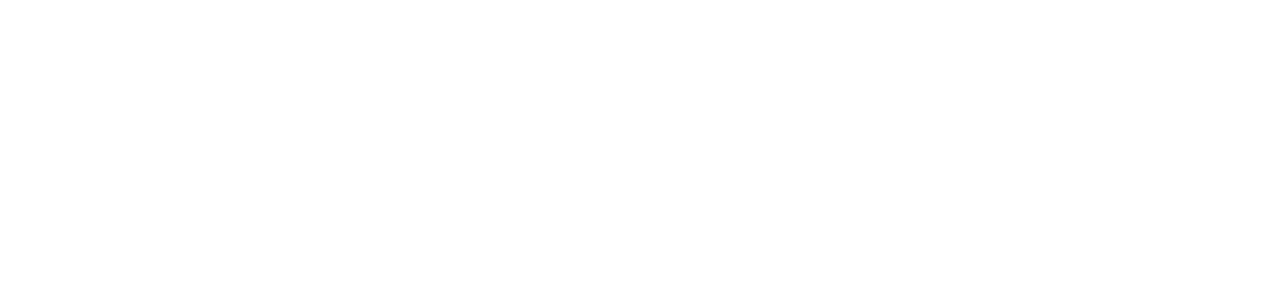
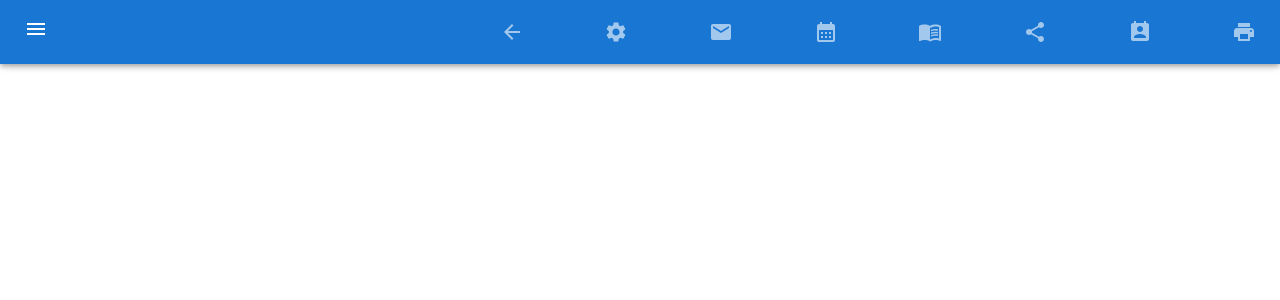
Before and after one commit to CipiVlad/bookingNotes, a React (Vite) app in the folder frontend/: page / in a window 1280 px wide. Shown: the top 300 px of the page. Built offline with nearby package versions, Linux system fonts and the light colour scheme.

Commit message:
navbar whithout functionality done

```diff
--- a/frontend/src/App.jsx
+++ b/frontend/src/App.jsx
@@ -1,9 +1,11 @@
 import './App.css'
+import NavBar from './components/main/NavBar'
 
 function App() {
 
   return (
     <div className="App">
+      <NavBar />
     </div>
   )
 }
--- a/frontend/src/components/main/NavBar.jsx
+++ b/frontend/src/components/main/NavBar.jsx
@@ -1,10 +1,60 @@
-import React from 'react'
+import { AppBar, Typography, Toolbar, Tabs, Tab, Box, Grid } from '@mui/material';
+
+import ArrowBackIcon from '@mui/icons-material/ArrowBack';
+import SettingsIcon from '@mui/icons-material/Settings';
+import MailIcon from '@mui/icons-material/Mail';
+import CalendarMonthIcon from '@mui/icons-material/CalendarMonth';
+import PermContactCalendarIcon from '@mui/icons-material/PermContactCalendar';
+import MenuBookIcon from '@mui/icons-material/MenuBook';
+import ShareIcon from '@mui/icons-material/Share';
+import PrintIcon from '@mui/icons-material/Print';
+import MenuIcon from '@mui/icons-material/Menu'
 
 const NavBar = () => {
     return (
-        <header>
+        <>
+            <AppBar>
+                <Toolbar>
+                    <Typography>
+                        <MenuIcon />
+                    </Typography>
+                    <Box sx={{ flexGrow: 2 }}>
+                        <Grid container spacing={6}
 
-        </header>
+                            direction="row"
+                            justifyContent="flex-end"
+                            alignItems="center"
+                        >
+                            <Grid item xs={1}>
+                                <Tab icon={<ArrowBackIcon />} iconPosition="start" />
+                            </Grid>
+                            <Grid item xs={1}>
+                                <Tab icon={<SettingsIcon />} iconPosition="end" />
+                            </Grid>
+                            <Grid item xs={1}>
+                                <Tab icon={<MailIcon />} iconPosition="end" />
+                            </Grid>
+                            <Grid item xs={1}>
+                                <Tab icon={< CalendarMonthIcon />} iconPosition="end" />
+                            </Grid>
+                            <Grid item xs={1}>
+                                <Tab icon={<MenuBookIcon />} iconPosition="end" />
+                            </Grid>
+                            <Grid item xs={1}>
+                                <Tab icon={<ShareIcon />} iconPosition="end" />
+                            </Grid>
+                            <Grid item xs={1}>
+                                <Tab icon={<PermContactCalendarIcon />} iconPosition="end" />
+                            </Grid>
+                            <Grid item xs={1}>
+                                <Tab icon={<PrintIcon />} iconPosition="end" />
+                            </Grid>
+                        </Grid>
+                    </Box>
+
+                </Toolbar>
+            </AppBar>
+        </>
     )
 }
 
```
Also changed, not shown: frontend/package.json (+7 -2 lines), 2 other files (tests, documents, lock files or other folders).
